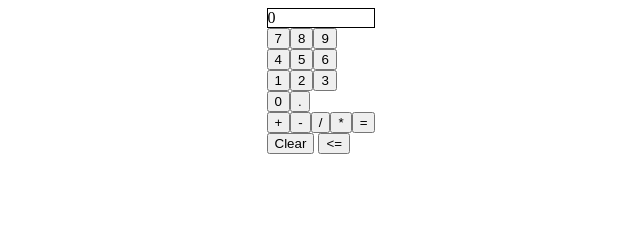
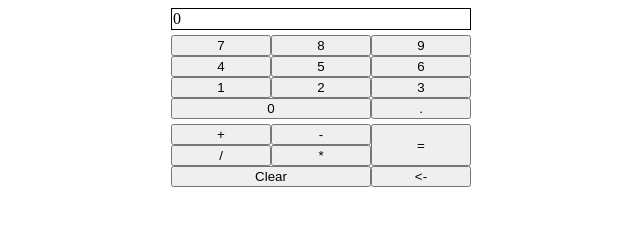
Before and after one commit to Kurlgargyey/odin-calc, a plain HTML site: page index.html in a window 1280 px wide. Shown: the whole page, without its empty margins (319-959 px from the left). Drawn offline with Linux system fonts and the light colour scheme.

Commit message:
little bit of styling

```diff
--- a/index.html
+++ b/index.html
@@ -13,14 +13,23 @@
    <div><button class="digit">7</button><button class="digit">8</button><button class="digit">9</button></div>
    <div><button class="digit">4</button><button class="digit">5</button><button class="digit">6</button></div>
    <div><button class="digit">1</button><button class="digit">2</button><button class="digit">3</button></div>
-   <div><button class="digit">0</button><button id="decimal">.</button></div>
+   <div><button class="digit" id="zero">0</button><button id="decimal">.</button></div>
    </div>
-   <div class="operators">
-    <button class="op" id="add">+</button><button class="op" id="subtract">-</button>
-    <button class="op" id="divide">/</button><button class="op" id="multiply">*</button><button class="result-button" id="operate">=</button>
+   <div class="commands">
+    <div class="operators">
+     <div>
+      <button class="op" id="add">+</button><button class="op" id="subtract">-</button>
+     </div>
+     <div>
+      <button class="op" id="divide">/</button><button class="op" id="multiply">*</button>
+     </div>
+    </div>
+    <button class="result-button" id="operate">=</button>
    </div>
-   <button class="clear-button" id="clear">Clear</button>
-   <button id="backspace"><=</button>
+   <div>
+    <button class="clear-button" id="clear">Clear</button>
+    <button id="backspace"><-</button>
+   </div>
   </div>
  </body>
 </html>
--- a/style.css
+++ b/style.css
@@ -1,19 +1,59 @@
+html {
+ box-sizing: border-box;
+}
+
 body {
  display: flex;
  justify-content: space-around;
 }
 
+div {
+ display: flex;
+}
+
+button {
+ flex: auto;
+}
+
+.calc-body {
+ flex-direction: column;
+ height: 800px;
+ width: 300px;
+}
 
 .digits {
- display:flex;
  flex-direction: column;
+ margin-bottom: 5px;
 }
 
-.operators {
- display: flex;
+.operators{
+ flex-direction: column;
+ width: 66.66%;
+}
+
+.op {
+ min-width: 50%;
+}
+
+#zero {
+ min-width: 66.66%
+}
+
+.digit {
+ min-width: 33.33%;
+}
+
+#clear {
+ min-width: 66.66%;
+}
+
+#backspace {
+ min-width: 33.33%;
 }
 
 .display {
  border: 1px solid black;
  min-height: 18px;
+ padding: 1px;
+ margin-bottom: 5px;
 }
```
